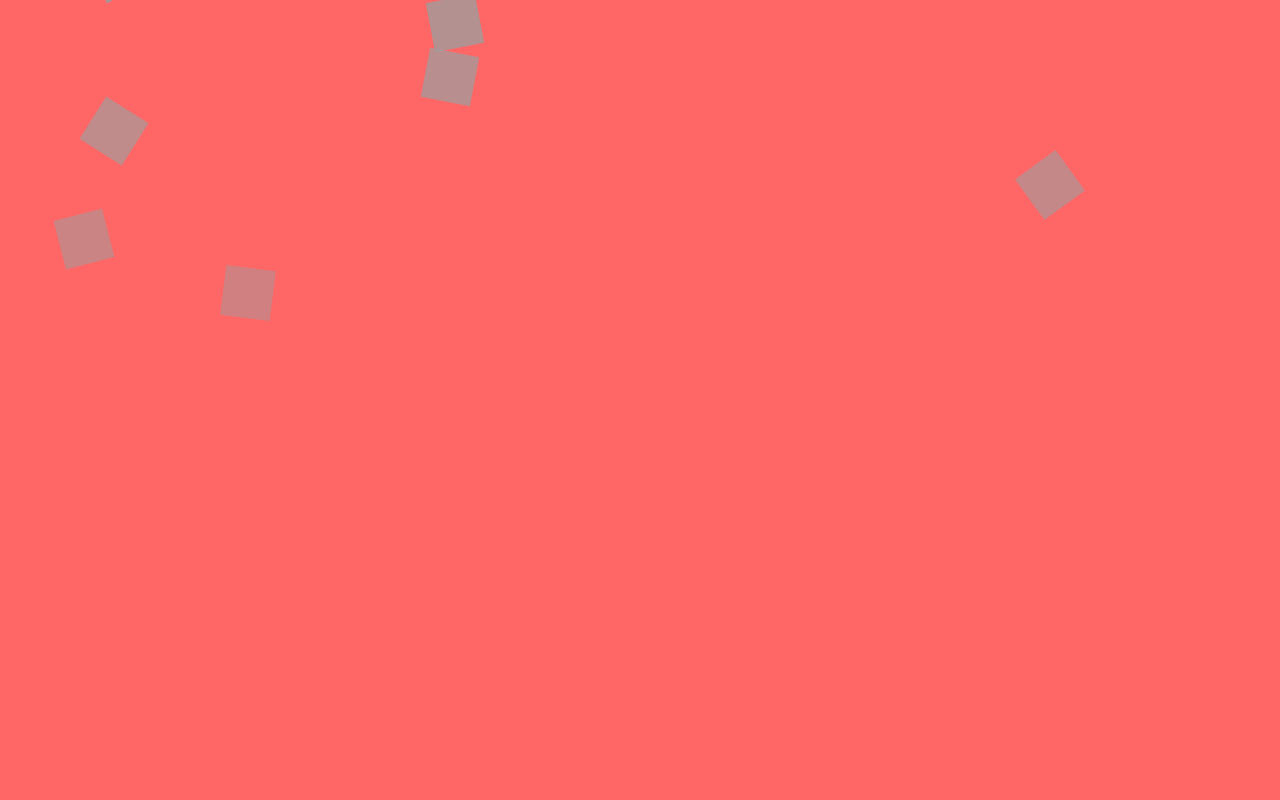
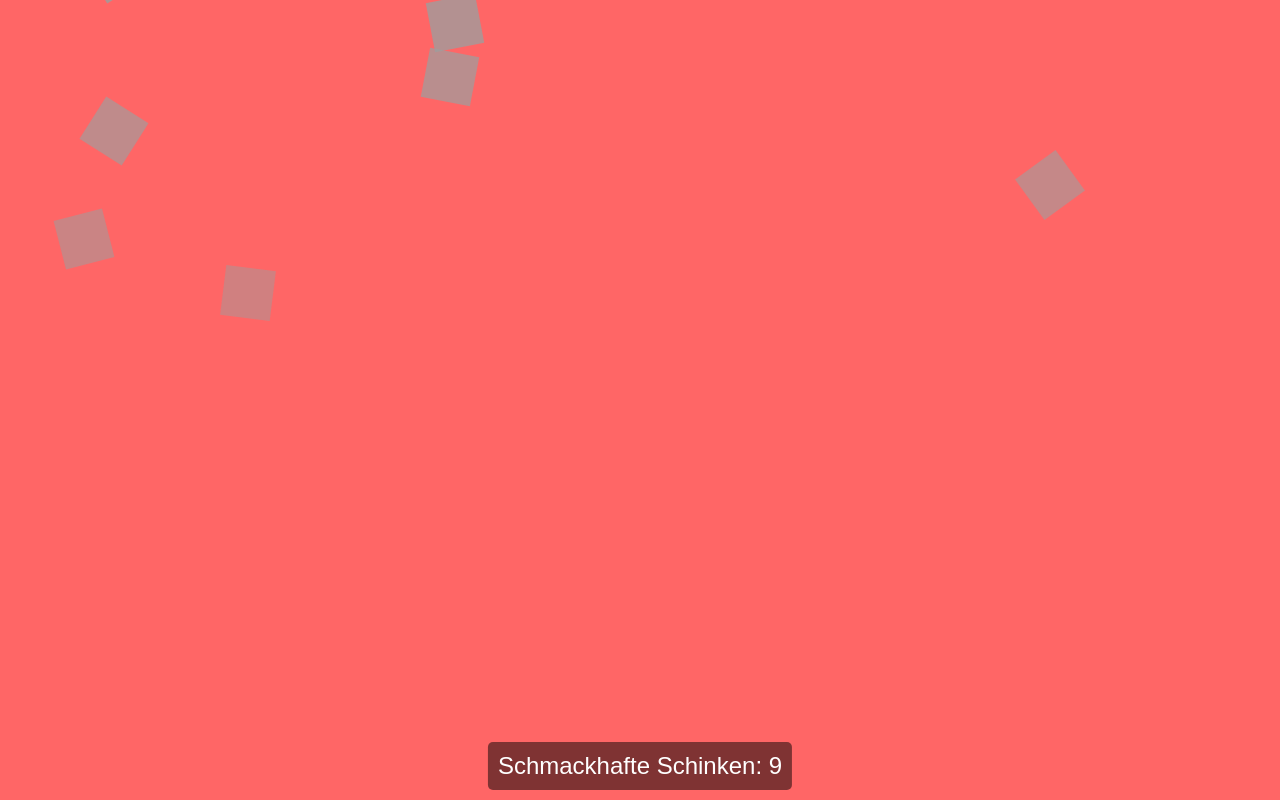
Before and after one commit to CptGummiball/Codename-Schinken, a plain HTML site: page index.html in a window 1280 px wide. Both pictures are taken after a click on the button "Start". Drawn offline with Linux system fonts and the light colour scheme; grey boxes are pictures that could not be loaded.

Commit message:
Added Schinken Counter

```diff
--- a/index.html
+++ b/index.html
@@ -12,6 +12,8 @@
     <button class="start-button" onclick="startParty()">Start</button>
 </div>
 
+<div id="schinken-counter">Schmackhafte Schinken: 0</div>
+
 <audio id="background-music" loop>
     <source src="assets/music.mp3" type="audio/mpeg">
     Dein Browser unterstützt kein HTML5 Audio.
--- a/script.js
+++ b/script.js
@@ -1,3 +1,5 @@
+let schinkenCount = 0;
+
 function createSchinken() {
     const schinken = document.createElement('div');
     schinken.className = 'schinken';
@@ -8,6 +10,10 @@ function createSchinken() {
     schinken.addEventListener('animationend', () => {
         schinken.remove();
     });
+
+    // Schinken zählen
+    schinkenCount++;
+    updateSchinkenCounter();
 }
 
 function startParty() {
@@ -18,6 +24,14 @@ function startParty() {
     // Startbildschirm ausblenden
     document.getElementById('start-screen').style.display = 'none';
 
+    // Schinken Counter sichtbar machen
+    document.getElementById('schinken-counter').style.display = 'block';
+
     // Schinken Intervall
     setInterval(createSchinken, 300);
 }
+
+function updateSchinkenCounter() {
+    const counterElement = document.getElementById('schinken-counter');
+    counterElement.textContent = `Schmackhafte Schinken: ${schinkenCount}`;
+}
--- a/style.css
+++ b/style.css
@@ -9,6 +9,21 @@ body {
     color: white;
     font-family: Arial, sans-serif;
     text-align: center;
+    position: relative; /* Sicherstellen, dass der Zähler relativ zum Body positioniert wird */
+}
+
+#schinken-counter {
+    position: fixed;
+    bottom: 10px; /* Abstand vom unteren Rand */
+    left: 50%;
+    transform: translateX(-50%); /* Zentriert den Counter horizontal */
+    font-size: 24px;
+    color: #ffffff;
+    background-color: rgba(0, 0, 0, 0.5);
+    padding: 10px;
+    border-radius: 5px;
+    display: none; /* Anfangs nicht sichtbar */
+    z-index: 10; /* Sicherstellen, dass der Zähler über anderen Elementen liegt */
 }
 
 .start-button {
```
